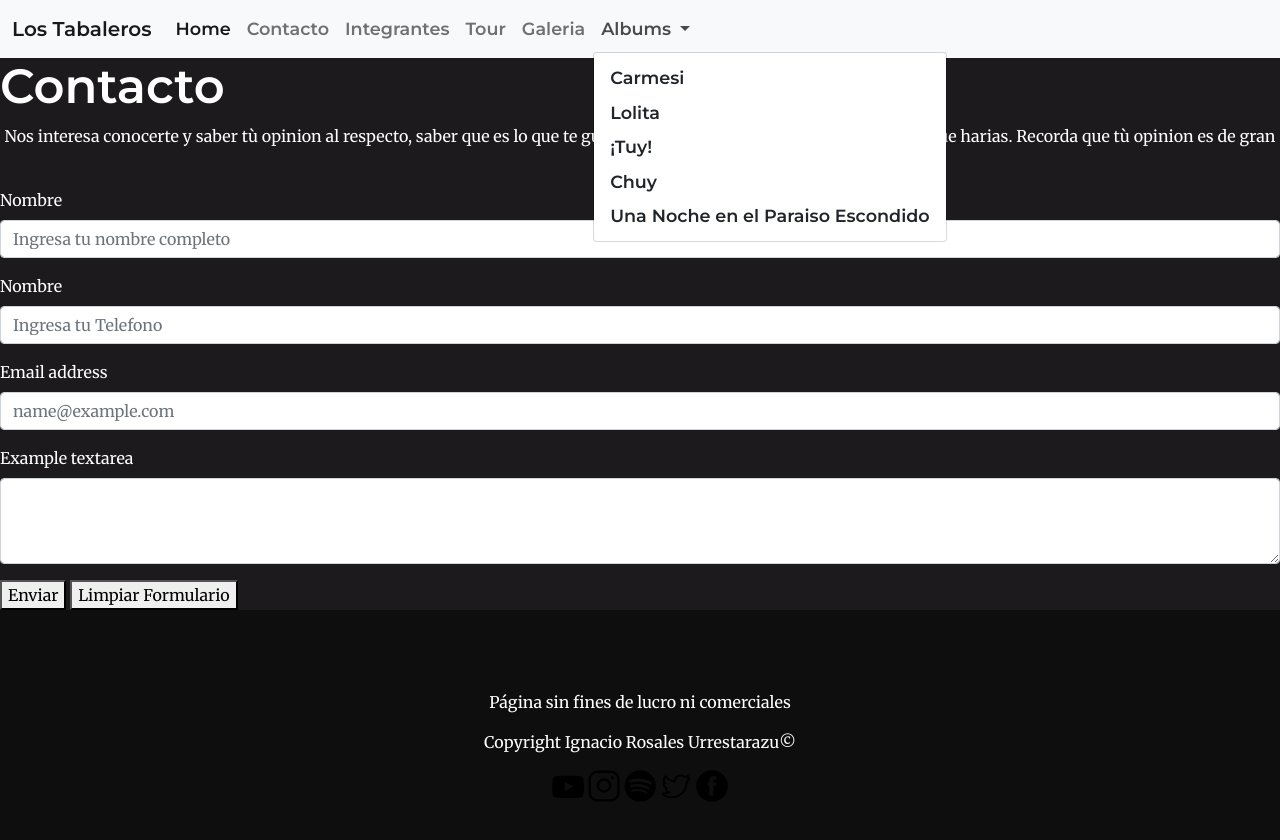
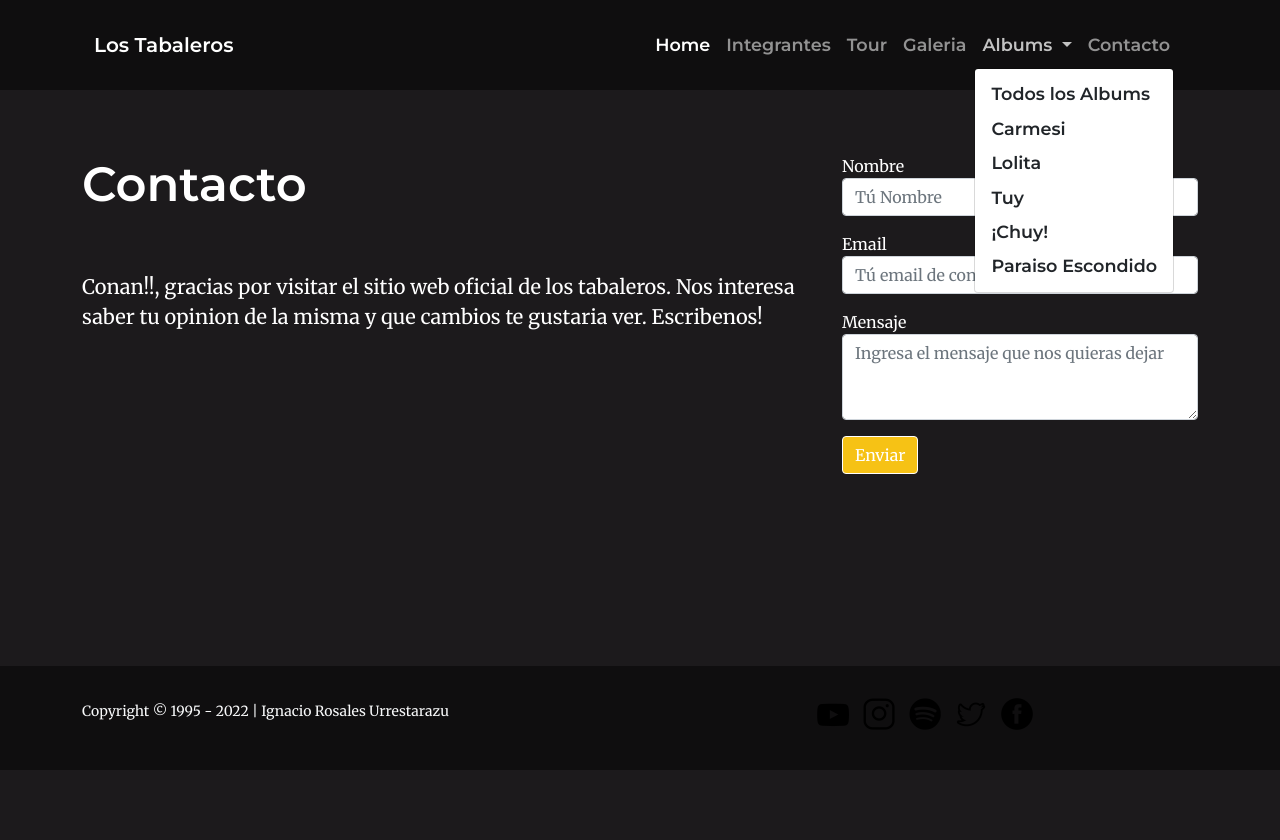
Before and after one commit to ignacioru95/Los_Tabaleros, a website: page Pages/contacto.html in a window 1280 px wide. Both pictures are taken after a click on the button "Albums". After the commit the page ends 800 px from the top, so only its background shows below. Drawn offline with nearby package versions, Linux system fonts and the light colour scheme.

Commit message:
cambios a paginas

```diff
--- a/Pages/contacto.html
+++ b/Pages/contacto.html
@@ -5,168 +5,117 @@
   <meta charset="UTF-8">
   <meta http-equiv="X-UA-Compatible" content="IE=edge">
   <meta name="viewport" content="width=device-width, initial-scale=1.0">
+  <!-- Google Fonts -->
   <link rel="preconnect" href="https://fonts.googleapis.com">
   <link rel="preconnect" href="https://fonts.gstatic.com" crossorigin>
-  <link href="https://fonts.googleapis.com/css2?family=Merriweather&family=Montserrat:wght@600&display=swap"
+  <link rel="preconnect" href="https://fonts.googleapis.com">
+  <link rel="preconnect" href="https://fonts.gstatic.com" crossorigin>
+  <link
+    href="https://fonts.googleapis.com/css2?family=Bangers&family=Merriweather&family=Montserrat:wght@600&display=swap"
     rel="stylesheet">
+  <!-- Animate-->
   <link rel="stylesheet" href="https://cdnjs.cloudflare.com/ajax/libs/animate.css/4.1.1/animate.min.css" />
+  <!-- Bootstrap CSS -->
   <link href="https://cdn.jsdelivr.net/npm/bootstrap@5.1.3/dist/css/bootstrap.min.css" rel="stylesheet"
     integrity="sha384-1BmE4kWBq78iYhFldvKuhfTAU6auU8tT94WrHftjDbrCEXSU1oBoqyl2QvZ6jIW3" crossorigin="anonymous">
+  <!-- Estilos propios -->
   <link rel="stylesheet" href="../css/styles.css">
   <title>Pagina de Banda/ Ignacio Rosales Urrestarazu</title>
 </head>
 
 <body>
   <!--Menú-->
-  <!-- <header>
-    <nav class="navbar navbar-style">
-      <section class="navbar-brand">
-        <a href="../index.html">Los Tabaleros</a>
-      </section>
-      <div>
-        <ul class="navbar-nav">
-          <li>
-            <a href="../index.html">Home</a>
-          </li>
-          <li>
-            <a href="./integrantes.html">Integrantes</a>
-          </li>
-          <li>
-            <a href="./tour.html">Tour</a>
-          </li>
-          <li>
-            <a href="./galeria.html">Galeria</a>
-          </li>
-          <li>
-            <a href="./albums.html">Albums</a>
-          </li>
-          <li>
-            <a href="./contacto.html">Contacto</a>
-          </li>
-        </ul>
-      </div>
-    </nav>
-  </header> -->
-  <!--Fin delMenú-->
-
-  <!--Menu Bootstrap-->
-  <nav class="navbar navbar-expand-lg navbar-light bg-light navbar-style navbar-background">
-    <div class="container-fluid ">
-      <a class="navbar-brand" href="../index.html">Los Tabaleros</a>
-      <button class="navbar-toggler" type="button" data-bs-toggle="collapse" data-bs-target="#navbarNavDropdown"
-        aria-controls="navbarNavDropdown" aria-expanded="false" aria-label="Toggle navigation">
+  <nav class="navbar navbar-expand-lg navbar-dark navbar-style">
+    <div class="container nav-link">
+      <a class="navbar-brand title-nav-style m-2" href="../index.html">Los Tabaleros</a>
+      <button class="navbar-toggler" type="button" data-bs-toggle="collapse" data-bs-target="#navbarSupportedContent"
+        aria-controls="navbarSupportedContent" aria-expanded="false" aria-label="Toggle navigation">
         <span class="navbar-toggler-icon"></span>
       </button>
-      <div class="collapse navbar-collapse" id="navbarNavDropdown">
-        <ul class="navbar-nav">
+      <div class="collapse navbar-collapse" id="navbarSupportedContent ">
+        <ul class="navbar-nav ms-auto mb-2 mb-lg-0 nav-link">
           <li class="nav-item">
             <a class="nav-link active" aria-current="page" href="../index.html">Home</a>
           </li>
           <li class="nav-item">
-            <a class="nav-link" href="../Pages/contacto.html">Contacto</a>
+            <a class="nav-link" href="../Pages/integrantes.html">Integrantes</a>
           </li>
           <li class="nav-item">
-            <a class="nav-link" href="#">Integrantes</a>
+            <a class="nav-link" href="../Pages/tour.html">Tour</a>
           </li>
           <li class="nav-item">
-            <a class="nav-link" href="./tour.html">Tour</a>
+            <a class="nav-link" href="../Pages/galeria.html">Galeria</a>
+          </li>
+          <li class="nav-item dropdown">
+            <a class="nav-link dropdown-toggle" href="#" id="navbarDropdown" role="button" data-bs-toggle="dropdown"
+              aria-expanded="false">
+              Albums
+            </a>
+            <ul class="dropdown-menu" aria-labelledby="navbarDropdown">
+              <li><a class="dropdown-item" href="../Pages/albums.html">Todos los Albums</a></li>
+              <li><a class="dropdown-item" href="../Pages/discsubmenu/carmesi.html">Carmesi</a></li>
+              <li><a class="dropdown-item" href="../Pages/discsubmenu/./lolita.html">Lolita</a></li>
+              <li><a class="dropdown-item" href="../Pages/discsubmenu/tuy.html">Tuy</a></li>
+              <li><a class="dropdown-item" href="../Pages/discsubmenu/chuy.html">¡Chuy!</a></li>
+              <li><a class="dropdown-item" href="../Pages/discsubmenu/unanocheenelparaisoescondido.html">Paraiso
+                  Escondido</a></li>
+            </ul>
           </li>
           <li class="nav-item">
-            <a class="nav-link" href="./galeria.html">Galeria</a>
-          </li>
-          <li class="nav-item dropdown">
-            <a class="nav-link dropdown-toggle" href="#" id="navbarDropdownMenuLink" role="button"
-              data-bs-toggle="dropdown" aria-expanded="false">
-              Albums
-            </a>
-            <ul class="dropdown-menu" aria-labelledby="navbarDropdownMenuLink">
-              <li><a class="dropdown-item" href="#">Carmesi</a></li>
-              <li><a class="dropdown-item" href="#">Lolita</a></li>
-              <li><a class="dropdown-item" href="#">¡Tuy!</a></li>
-              <li><a class="dropdown-item" href="#">Chuy</a></li>
-              <li><a class="dropdown-item" href="#">Una Noche en el Paraiso Escondido</a></li>
-            </ul>
+            <a class="nav-link" href="../Pages/contacto.html">Contacto</a>
           </li>
         </ul>
       </div>
     </div>
   </nav>
-  <!--Fin Menu Bootstrap-->
-
-  <!--Main Bootstrap-->
-  <main>
-    <div>
-      <h2>Contacto</h2>
-      <p>Nos interesa conocerte y saber tù opinion al respecto, saber que es lo que te gustaria, contenido que desees
-        ver
-        o
-        cambios que harias. Recorda que tù opinion es de gran interes!</p>
-    </div>
-
-    <div class="mb-3">
-      <label for="exampleFormControlInput1" class="form-label">Nombre</label>
-      <input type="text" class="form-control" id="exampleFormControlInput1" placeholder="Ingresa tu nombre completo">
-    </div>
-    <div class="mb-3">
-      <label for="exampleFormControlInput1" class="form-label">Nombre</label>
-      <input type="tel" class="form-control" id="exampleFormControlInput1" placeholder="Ingresa tu Telefono">
-    </div>
-    <div class="mb-3">
-      <label for="exampleFormControlInput1" class="form-label">Email address</label>
-      <input type="email" class="form-control" id="exampleFormControlInput1" placeholder="name@example.com">
-    </div>
-    <div class="mb-3">
-      <label for="exampleFormControlTextarea1" class="form-label">Example textarea</label>
-      <textarea class="form-control" id="exampleFormControlTextarea1" rows="3"></textarea>
-    </div>
-    <button type=" submit">Enviar</button>
-    <button type="reset">Limpiar Formulario</button>
-  </main>
-  <!--Fin Main Bootstrap-->
+  <!--Fin delMenú-->
 
   <!--Main-->
-  <!-- <article>
-    <div class="contacto">
+  <main>
+    <div class="container pt-3 mb-5">
+      <div class="row mb-5">
+        <div class="col-12 col-md-8 col-lg-8">
           <h2>Contacto</h2>
-      <p>Nos interesa conocerte y saber tù opinion al respecto, saber que es lo que te gustaria, contenido que desees
-        ver
-        o
-        cambios que harias. Recorda que tù opinion es de gran interes!</p>
+          <p class="parrafo-contacto">Conan!!, gracias por visitar el sitio web oficial de los tabaleros. Nos interesa
+            saber tu opinion de la misma y que cambios te gustaria ver. Escribenos!</p>
         </div>
-    <div class="formContact">
-      <form class="contacto">
-        <div>
-          <label for="Nombre">Nombre</label>
-          <input type="text" id="Nombre" required placeholder="Ingresa tu nombre completo">
+        <div class="col-12 col-md-4 col-lg-4 mt-5">
+          <form action="" method="post" enctype="multipart/form-data">
+            <div class="form-group pb-3">
+              <label for="exampleFormControlInput1">Nombre</label>
+              <input type="text" class="form-control" id="exampleFormControlInput1" placeholder="Tú Nombre">
             </div>
-        <div>
-          <label for="e-mail">E-Mail</label>
-          <input type="email" id="e-mail" required placeholder="Ingresa tu e-mail">
+            <div class="form-group pb-3">
+              <label for="exampleInputEmail1">Email</label>
+              <input type="email" class="form-control" id="exampleInputEmail1" aria-describedby="emailHelp"
+                placeholder="Tú email de contacto">
             </div>
-        <div>
-          <label for="Telefono">Telefono</label>
-          <input type="tel" id="Telefono" required placeholder="Ingresa tu numero de telefono">
+            <div class="form-group pb-3">
+              <label for="exampleFormControlTextarea1">Mensaje</label>
+              <textarea class="form-control" id="exampleFormControlTextarea1" rows="3"
+                placeholder="Ingresa el mensaje que nos quieras dejar"></textarea>
             </div>
-        <label for="Deja tu Comentario">Deja tu Comentario"</label>
-        <div>
-          <textarea required placeholder="Deja tuComentario" id="Deja tu Comentario"></textarea>
-          <button type=" submit">Enviar</button>
-          <button type="reset">Limpiar Formulario</button>
+            <button type="submit" class="btn btn-primary">Enviar</button>
           </form>
         </div>
       </div>
-  </article> -->
-  <!--Fin del Main-->
+      <br>
+      <br>
+      <br>
+      <br>
+  </main>
+  <!--Fin Main-->
 
   <!--Footer-->
-  <footer class="footer-style">
+  <footer>
     <div class="container">
-      <div class="container-footer p-5">
-        <div class="text-left info-footer">
-          <p>Página sin fines de lucro ni comerciales</p>
-          <p>Copyright Ignacio Rosales Urrestarazu©</p>
+      <div class="row">
+        <div class="col-6">
+          <p class="text-start text-light">
+            <small>Copyright &copy; 1995 - 2022 | Ignacio Rosales Urrestarazu</small>
+          </p>
         </div>
-        <div class="text-center redes">
+        <div class="col-6 text-center img-fluid redes-sociales">
           <a href="https://www.youtube.com/channel/UC4ObLsacieLRUJtCXMSlKjA"><img src="../img/youtube32x32.png"
               alt="Youtube"></a>
           <a href="https://www.instagram.com/lostabaleros/"><img src="../img/instagram32x32.png" alt="Instagram"></a>
--- /dev/null
+++ b/scss/_contacto.scss
@@ -0,0 +1,9 @@
+@import "variables";
+@import "mixins";
+
+/*Contacto*/
+.parrafo-contacto {
+  font-size: $fuente-parrafos;
+  text-align: left !important;
+}
+/*Fin Contacto*/
--- /dev/null
+++ b/scss/_discsubmenu.scss
@@ -0,0 +1,4 @@
+@import "variables";
+@import "mixins";
+
+/*Sub menu Discos*/
--- a/scss/_home.scss
+++ b/scss/_home.scss
@@ -46,6 +46,7 @@ article {
     @include flex-row-center;
     @include titulos;
     padding-top: 5rem;
+    padding-bottom: 5rem;
   }
 }
 
@@ -53,3 +54,7 @@ article {
 p {
   text-align: center;
 }
+
+.introduccion {
+  background-color: $color-footer;
+}
--- a/scss/_integrantes.scss
+++ b/scss/_integrantes.scss
@@ -7,6 +7,8 @@
 
 h2 {
   @include titulos;
+  padding-top: 3.125rem;
+  padding-bottom: 3.125rem;
 }
 
 // Cards
@@ -17,7 +19,13 @@ h2 {
   font-family: $tipoografia-home;
   font-size: $fuente-titulos;
   img {
-    width: 17.875rem;
     height: 22.335rem;
   }
 }
+
+.btn-primary {
+  background-color: $color-amarillo;
+  border-color: white;
+}
+
+/*Fin Integrantes*/
--- a/scss/_variables.scss
+++ b/scss/_variables.scss
@@ -18,6 +18,7 @@ $fuente-titulos2: 1.5rem;
 $fuente-titulos3: 3rem;
 $fuente-titulos4: 2.5rem;
 $fuente-titulos5: 4.5rem;
+$fuente-parrafos: 1.25rem;
 
 // Espaciados
 $margen-uno: 0rem 2rem 0rem 0rem !important;
--- a/scss/styles.scss
+++ b/scss/styles.scss
@@ -6,7 +6,8 @@
 @import "galeria";
 @import "footer";
 @import "albums";
-@import "maps";
+@import "discsubmenu";
+@import "contacto";
 
 body {
   padding: 0;
```
Also changed, not shown: Pages/albums.html (+5 -6 lines), Pages/discsubmenu/carmesi.html (+24 -17 lines), Pages/integrantes.html (+1 -1 lines), index.html (+5 -2 lines), scss/_albums.scss (+19 -13 lines), css/styles.css. Lines whose indentation alone changed are shown as unchanged.
